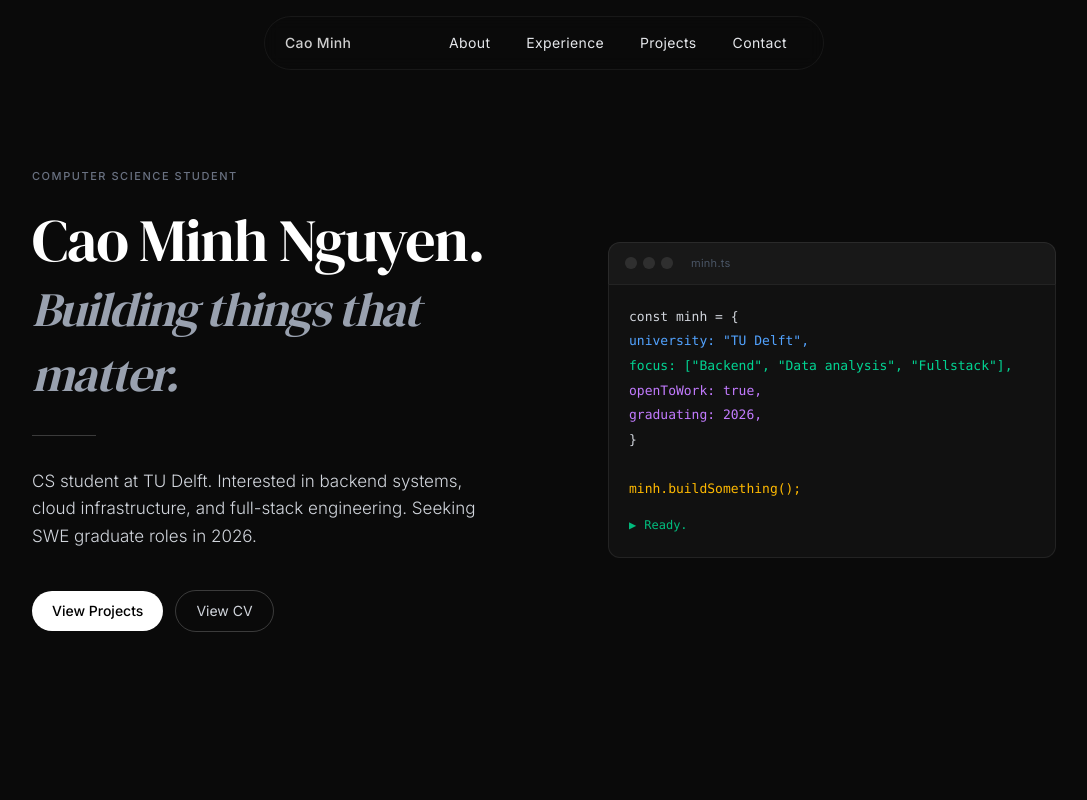
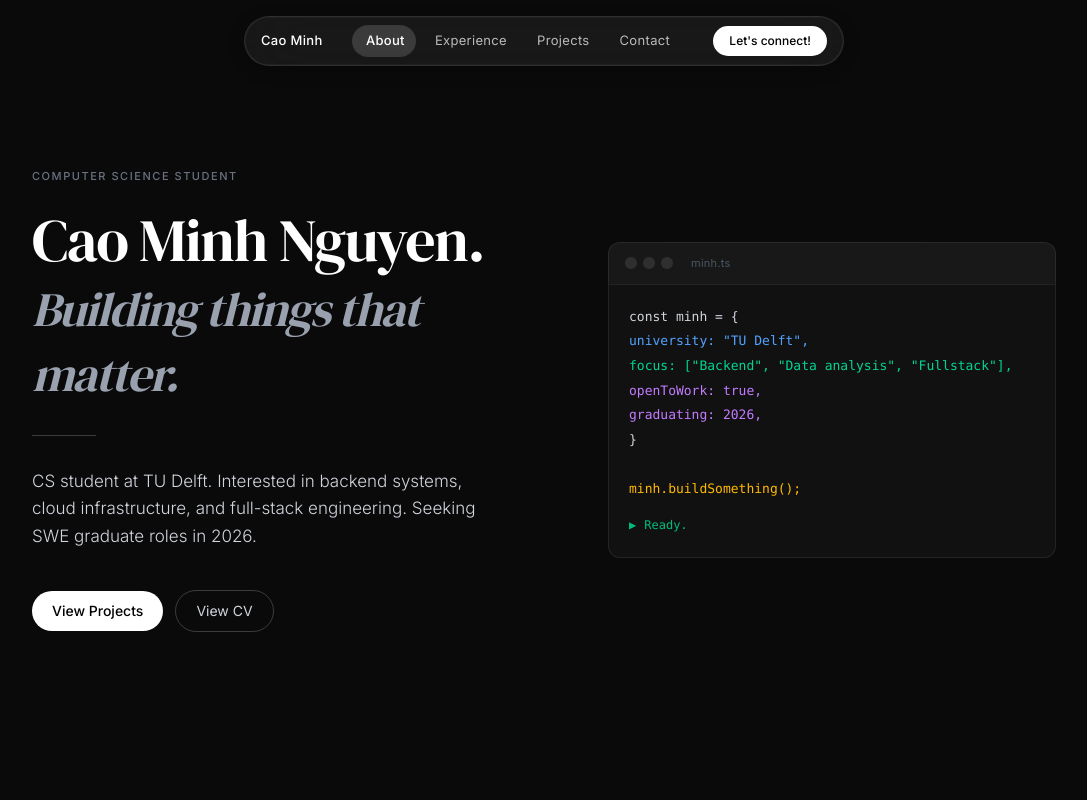
Before and after one commit to caominhnguyen05/caominh-portfolio, a Next.js app: page / in a window 1280 px wide. Shown: the top 800 px of the page, without its empty margins (96-1183 px from the left). Built offline with nearby package versions, Linux system fonts and the light colour scheme.

Commit message:
Update navigation bar UI

```diff
--- a/src/app/components/nav-bar.tsx
+++ b/src/app/components/nav-bar.tsx
@@ -1,7 +1,7 @@
 "use client";
 import Link from "next/link";
 import React, { useState, useRef, useEffect } from "react";
-import { motion } from "framer-motion";
+import { motion, AnimatePresence } from "framer-motion";
 
 const Navbar: React.FC = () => {
   const navLinks = [
@@ -12,16 +12,67 @@ const Navbar: React.FC = () => {
   ];
 
   const [hoveredIndex, setHoveredIndex] = useState<number | null>(null);
+  const [activeIndex, setActiveIndex] = useState<number | null>(null);
   const [scrolled, setScrolled] = useState(false);
+  const [mobileOpen, setMobileOpen] = useState(false);
   const linkRefs = useRef<(HTMLAnchorElement | null)[]>([]);
   const [pillStyle, setPillStyle] = useState({ left: 0, width: 0, opacity: 0 });
+  const [activePillStyle, setActivePillStyle] = useState({
+    left: 0,
+    width: 0,
+    opacity: 0,
+  });
 
+  // Scroll detection
   useEffect(() => {
     const onScroll = () => setScrolled(window.scrollY > 20);
     window.addEventListener("scroll", onScroll, { passive: true });
     return () => window.removeEventListener("scroll", onScroll);
   }, []);
 
+  // Active section detection via IntersectionObserver
+  useEffect(() => {
+    const sectionIds = navLinks.map((l) => l.href.replace("#", ""));
+    const observers: IntersectionObserver[] = [];
+
+    const handleIntersect = (id: string, isIntersecting: boolean) => {
+      if (isIntersecting) {
+        const index = sectionIds.indexOf(id);
+        setActiveIndex(index);
+      }
+    };
+
+    sectionIds.forEach((id) => {
+      const el = document.getElementById(id);
+      if (!el) return;
+      const obs = new IntersectionObserver(
+        ([entry]) => handleIntersect(id, entry.isIntersecting),
+        { threshold: 0.3, rootMargin: "-10% 0px -60% 0px" },
+      );
+      obs.observe(el);
+      observers.push(obs);
+    });
+
+    return () => observers.forEach((o) => o.disconnect());
+  }, []);
+
+  // Update active pill position
+  useEffect(() => {
+    if (activeIndex !== null) {
+      const el = linkRefs.current[activeIndex];
+      if (el) {
+        setActivePillStyle({
+          left: el.offsetLeft,
+          width: el.offsetWidth,
+          opacity: 1,
+        });
+      }
+    } else {
+      setActivePillStyle((prev) => ({ ...prev, opacity: 0 }));
+    }
+  }, [activeIndex]);
+
+  // Update hover pill position
   useEffect(() => {
     if (hoveredIndex !== null) {
       const el = linkRefs.current[hoveredIndex];
@@ -37,49 +88,65 @@ const Navbar: React.FC = () => {
     }
   }, [hoveredIndex]);
 
+  const handleMobileLink = () => setMobileOpen(false);
+
   return (
+    <>
       <motion.nav
-      className="fixed top-0 left-0 w-full z-50 flex justify-center"
+        className="fixed top-0 left-0 w-full z-50 flex justify-center px-4"
         initial={{ opacity: 0, y: -12 }}
         animate={{ opacity: 1, y: 0 }}
         transition={{ duration: 0.5, delay: 0.2 }}
       >
         <motion.div
-        className="mt-4 flex items-center justify-between gap-5 px-5 py-2.5 rounded-full border transition-all duration-500"
+          className="mt-4 flex items-center justify-between px-4 py-2 rounded-full border w-full"
           animate={{
-          backdropFilter: scrolled ? "blur(20px)" : "blur(8px)",
             backgroundColor: scrolled
-            ? "rgba(10,10,10,0.85)"
-            : "rgba(10,10,10,0.4)",
+              ? "rgba(255,255,255,0.12)"
+              : "rgba(255,255,255,0.06)",
             borderColor: scrolled
-            ? "rgba(255,255,255,0.1)"
-            : "rgba(255,255,255,0.06)",
-          width: scrolled ? "520px" : "560px",
+              ? "rgba(255,255,255,0.2)"
+              : "rgba(255,255,255,0.1)",
+            boxShadow: scrolled
+              ? "0 0 0 1px rgba(255,255,255,0.06) inset, 0 8px 32px rgba(0,0,0,0.5), 0 1px 0 rgba(255,255,255,0.08) inset"
+              : "0 0 0 1px rgba(255,255,255,0.03) inset, 0 4px 16px rgba(0,0,0,0.3)",
           }}
           transition={{ duration: 0.4, ease: "easeInOut" }}
           style={{
-          backdropFilter: "blur(8px)",
-          backgroundColor: "rgba(10,10,10,0.4)",
-          borderColor: "rgba(255,255,255,0.06)",
-          width: "560px",
+            backdropFilter: "blur(32px) saturate(180%)",
+            WebkitBackdropFilter: "blur(32px) saturate(180%)",
+            backgroundColor: "rgba(255,255,255,0.06)",
+            borderColor: "rgba(255,255,255,0.1)",
+            maxWidth: "600px",
           }}
         >
           {/* Logo */}
           <Link
             href="/"
-          className="text-sm font-medium text-white/80 hover:text-white transition-colors duration-200 tracking-wide whitespace-nowrap"
+            className="text-[13px] font-medium text-white hover:text-white/70 transition-colors duration-200 tracking-wide whitespace-nowrap flex-shrink-0"
           >
             Cao Minh
           </Link>
 
-        {/* Links */}
+          {/* Desktop links */}
           <div
-          className="flex items-center gap-1 relative"
+            className="hidden md:flex items-center gap-0.5 relative"
             onMouseLeave={() => setHoveredIndex(null)}
           >
-          {/* Hover pill background */}
+            {/* Active section pill — solid white */}
             <motion.div
-            className="absolute inset-y-0 rounded-full bg-white/[0.08]"
+              className="absolute inset-y-0 rounded-full bg-white/[0.15]"
+              animate={{
+                left: activePillStyle.left,
+                width: activePillStyle.width,
+                opacity: activePillStyle.opacity,
+              }}
+              transition={{ type: "spring", stiffness: 380, damping: 36 }}
+            />
+
+            {/* Hover pill — subtler */}
+            <motion.div
+              className="absolute inset-y-0 rounded-full bg-white/[0.07]"
               animate={{
                 left: pillStyle.left,
                 width: pillStyle.width,
@@ -88,7 +155,10 @@ const Navbar: React.FC = () => {
               transition={{ type: "spring", stiffness: 400, damping: 35 }}
             />
 
-          {navLinks.map((link, index) => (
+            {navLinks.map((link, index) => {
+              const isActive = activeIndex === index;
+              const isHovered = hoveredIndex === index;
+              return (
                 <a
                   key={link.title}
                   href={link.href}
@@ -96,18 +166,114 @@ const Navbar: React.FC = () => {
                     linkRefs.current[index] = el;
                   }}
                   onMouseEnter={() => setHoveredIndex(index)}
-              className={`relative z-10 text-sm px-4 py-1.5 rounded-full transition-colors duration-200 tracking-wide ${
-                hoveredIndex === index
+                  className={`relative z-10 text-[13px] px-3.5 py-1.5 rounded-full transition-colors duration-200 tracking-wide ${
+                    isActive
+                      ? "text-white font-medium"
+                      : isHovered
                         ? "text-white"
-                  : "text-gray-200 hover:text-gray-300"
+                        : "text-white/70"
                   }`}
                 >
                   {link.title}
                 </a>
-          ))}
+              );
+            })}
+          </div>
+
+          {/* Desktop CTA */}
+          <a
+            href="https://www.linkedin.com/in/caominh-nguyen/"
+            className="hidden md:block text-[12px] font-medium px-4 py-1.5 rounded-full bg-white text-black hover:bg-white/90 transition-all duration-200 whitespace-nowrap flex-shrink-0"
+          >
+            Let's connect!
+          </a>
+
+          {/* Mobile hamburger */}
+          <button
+            onClick={() => setMobileOpen((v) => !v)}
+            className="md:hidden flex flex-col justify-center items-center w-8 h-8 gap-1.5 flex-shrink-0"
+            aria-label="Toggle menu"
+          >
+            <motion.span
+              className="block w-5 h-px bg-white/70 rounded-full origin-center"
+              animate={mobileOpen ? { rotate: 45, y: 4 } : { rotate: 0, y: 0 }}
+              transition={{ duration: 0.25 }}
+            />
+            <motion.span
+              className="block w-5 h-px bg-white/70 rounded-full"
+              animate={
+                mobileOpen
+                  ? { opacity: 0, scaleX: 0 }
+                  : { opacity: 1, scaleX: 1 }
+              }
+              transition={{ duration: 0.2 }}
+            />
+            <motion.span
+              className="block w-5 h-px bg-white/70 rounded-full origin-center"
+              animate={
+                mobileOpen ? { rotate: -45, y: -4 } : { rotate: 0, y: 0 }
+              }
+              transition={{ duration: 0.25 }}
+            />
+          </button>
+        </motion.div>
+      </motion.nav>
+
+      {/* Mobile dropdown */}
+      <AnimatePresence>
+        {mobileOpen && (
+          <motion.div
+            className="fixed top-0 left-0 w-full z-40 px-4 md:hidden"
+            initial={{ opacity: 0, y: -8 }}
+            animate={{ opacity: 1, y: 0 }}
+            exit={{ opacity: 0, y: -8 }}
+            transition={{ duration: 0.25, ease: "easeInOut" }}
+          >
+            <div
+              className="mt-20 rounded-2xl border border-white/[0.12] overflow-hidden"
+              style={{
+                backgroundColor: "rgba(255,255,255,0.08)",
+                backdropFilter: "blur(32px) saturate(180%)",
+                WebkitBackdropFilter: "blur(32px) saturate(180%)",
+                boxShadow:
+                  "0 8px 40px rgba(0,0,0,0.5), 0 1px 0 rgba(255,255,255,0.08) inset",
+              }}
+            >
+              {navLinks.map((link, index) => {
+                const isActive = activeIndex === index;
+                return (
+                  <motion.a
+                    key={link.title}
+                    href={link.href}
+                    onClick={handleMobileLink}
+                    className={`flex items-center justify-between px-6 py-4 text-[15px] transition-all duration-150 border-b border-white/[0.06] last:border-b-0 ${
+                      isActive
+                        ? "text-white bg-white/[0.08] font-medium"
+                        : "text-white/70 hover:text-white hover:bg-white/[0.04]"
+                    }`}
+                    initial={{ opacity: 0, x: -8 }}
+                    animate={{ opacity: 1, x: 0 }}
+                    transition={{ duration: 0.2, delay: index * 0.05 }}
+                  >
+                    <span>{link.title}</span>
+                  </motion.a>
+                );
+              })}
+
+              <div className="px-6 py-4 border-t border-white/[0.06]">
+                <a
+                  href="https://www.linkedin.com/in/caominh-nguyen/"
+                  onClick={handleMobileLink}
+                  className="block w-full text-center text-[13px] font-medium px-4 py-2.5 rounded-full bg-white text-black hover:bg-white/90 transition-all"
+                >
+                  Let's connect!
+                </a>
+              </div>
             </div>
           </motion.div>
-    </motion.nav>
+        )}
+      </AnimatePresence>
+    </>
   );
 };
 
```
Lines whose indentation alone changed are shown as unchanged.
